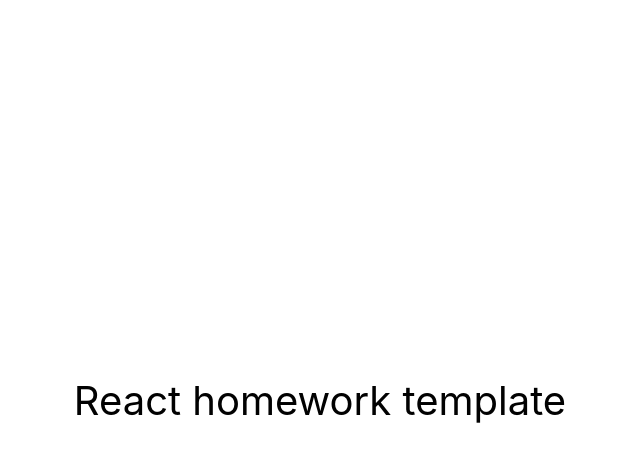
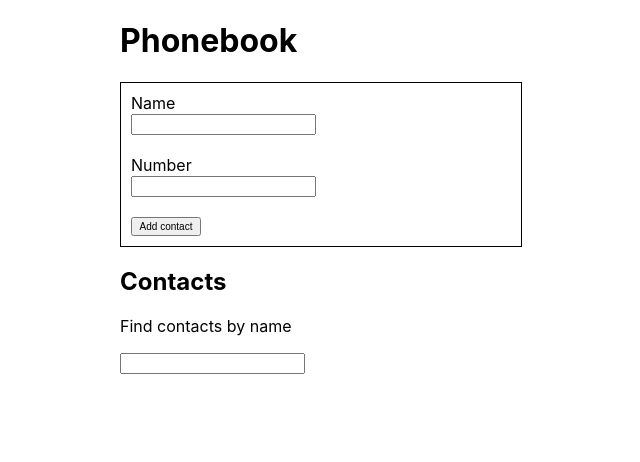
Before and after one commit to YaroslavVyshynskyi/goit-react-hw-03-phonebook, a React (Create React App) app: page / in a window 1280 px wide. Shown: the top 462 px of the page, without its empty margins (320-960 px from the left). Built offline with nearby package versions, Linux system fonts and the light colour scheme.

Commit message:
add hw2 files

```diff
--- a/package.json
+++ b/package.json
@@ -1,12 +1,13 @@
 {
-  "name": "react-homework-template",
+  "name": "goit-react-hw-03-phonebook",
   "version": "0.1.0",
   "private": true,
-  "homepage": "https://goitacademy.github.io/react-homework-template/",
+  "homepage": "https://yaroslavvyshynskyi.github.io/goit-react-hw-03-phonebook/",
   "dependencies": {
     "@testing-library/jest-dom": "^5.16.3",
     "@testing-library/react": "^12.1.4",
     "@testing-library/user-event": "^13.5.0",
+    "gh-pages": "^4.0.0",
     "react": "^18.1.0",
     "react-dom": "^18.1.0",
     "react-scripts": "5.0.1",
--- a/src/components/App.jsx
+++ b/src/components/App.jsx
@@ -1,16 +1,80 @@
-export const App = () => {
-  return (
-    <div
-      style={{
-        height: '100vh',
-        display: 'flex',
-        justifyContent: 'center',
-        alignItems: 'center',
-        fontSize: 40,
-        color: '#010101'
-      }}
-    >
-      React homework template
-    </div>
-  );
+import { Component } from "react";
+import { nanoid } from 'nanoid';
+import ContactForm from "./ContactForm/ContactForm";
+import ContactList from "./ContactList/ContactList";
+import Filter from "./Filter/Filter";
+
+class App extends Component {
+  state = {
+    contacts: [
+      // {id: 'id-1', name: 'Rosie Simpson', number: '459-12-56'},
+      // {id: 'id-2', name: 'Hermione Kline', number: '443-89-12'},
+      // {id: 'id-3', name: 'Eden Clements', number: '645-17-79'},
+      // {id: 'id-4', name: 'Annie Copeland', number: '227-91-26'}
+    ],
+    filter: '',
+    name: '',
+    number: '',
+    id: ''
+  };
+
+  handleAddContact = data => {
+    const existingContactsNames = this.state.contacts.map(({ name }) => name.toLowerCase());
+    if (existingContactsNames.includes(data.name.toLowerCase())) {
+      alert(`${data.name} is already in contacts`)
+      return
+    }
+
+    const contact = {
+      name: data.name,
+      number: data.number,
+      id: nanoid()
+    };
+
+    this.setState(({ contacts }) => ({
+      contacts: [contact, ...contacts],
+    }));
+  };
+
+  changeFilter = e => {
+    this.setState({ filter: e.currentTarget.value });
+  };
+
+  getVisibleContacts = () => {
+    const { filter, contacts } = this.state;
+
+    const normalizedFilter = filter.toLowerCase();
+
+    return contacts.filter(contact =>
+    contact.name.toLowerCase().includes(normalizedFilter));
+  }
+
+  deleteContact = (deleteId) => {
+    this.setState(({ contacts }) => ({
+      contacts: contacts.filter(({ id }) => id !== deleteId)
+    }));
+  }
+
+  render() {
+
+    const visibleContacts = this.getVisibleContacts();
+    const containerStyles = {
+      display: "block",
+      margin: "0 auto",
+      width: "400px",
+    }
+
+    return (
+      <div style={containerStyles}>
+        <h1>Phonebook</h1>
+        <ContactForm onSubmit={this.handleAddContact} />
+
+        <h2>Contacts</h2>
+        <Filter value={ this.state.filter } onChange={this.changeFilter} />
+        <ContactList contacts={visibleContacts} deleteContact={this.deleteContact} />
+      </div>
+    )
+  };
 };
+
+export default App;
--- /dev/null
+++ b/src/components/ContactForm/ContactForm.jsx
@@ -0,0 +1,66 @@
+import React, { Component } from "react";
+import PropTypes from "prop-types";
+import css from "./ContactForm.module.css"
+
+class ContactForm extends Component {
+    state = {
+        name: '',
+        number: ''
+    }
+
+    handleChange = e => {
+        const { name, value } = e.currentTarget;
+        this.setState({ [name]: value });
+    }
+
+    handleSubmit = e => {
+        e.preventDefault();
+
+        this.props.onSubmit(this.state);
+        this.reset();
+    }
+
+    reset = () => {
+        this.setState({ name: '', number: '' })
+    };
+
+    render() {
+        return (
+            <div className={css.form__container}>
+                <form onSubmit={ this.handleSubmit} className={css.form}>
+                    <label className={css.form__label}>
+                        <span className={css.label__title}>Name</span>
+                        <input
+                            type="text"
+                            name="name"
+                            value={this.state.name}
+                            onChange={this.handleChange}
+                            pattern="^[a-zA-Zа-яА-Я]+(([' -][a-zA-Zа-яА-Я ])?[a-zA-Zа-яА-Я]*)*$"
+                            title="Name may contain only letters, apostrophe, dash and spaces. For example Adrian, Jacob Mercer, Charles de Batz de Castelmore d'Artagnan"
+                            required
+                        />
+                    </label>
+                    <label className={css.form__label}>
+                        <span className={css.label__title}>Number</span>
+                        <input
+                            type="tel"
+                            name="number"
+                            value={this.state.number}
+                            onChange={this.handleChange}
+                            pattern="\+?\d{1,4}?[-.\s]?\(?\d{1,3}?\)?[-.\s]?\d{1,4}[-.\s]?\d{1,4}[-.\s]?\d{1,9}"
+                            title="Phone number must be digits and can contain spaces, dashes, parentheses and can start with +"
+                            required
+                        />
+                    </label>
+                    <button type="submit" className={css.btn__add}>Add contact</button>
+                </form>
+            </div>
+        );
+    };
+};
+
+ContactForm.propTypes = {
+    onSubmit:  PropTypes.func.isRequired,
+};
+
+export default ContactForm;
--- /dev/null
+++ b/src/components/ContactForm/ContactForm.module.css
@@ -0,0 +1,27 @@
+.form__container {
+    width: 400px;
+    display: block;
+    margin-left: auto;
+    margin-right: auto;
+    border: 1px solid black;
+
+}
+
+.form {
+    width: 180px;
+    display: flex;
+    flex-direction: column;
+    padding: 10px;
+
+}
+
+.form__label {
+    margin-bottom: 20px;
+}
+
+.btn__add {
+    width: 70px;
+    font-weight: 400;
+    font-size: 10px;
+    padding: 2px;
+}
--- /dev/null
+++ b/src/components/ContactList/ContactList.jsx
@@ -0,0 +1,35 @@
+import React from "react";
+import PropTypes from "prop-types";
+import css from "./ContactList.module.css"
+
+const ContactList = ({ contacts, deleteContact }) => {
+    const contactsCaunt = contacts.length;
+
+    if (contactsCaunt <= 0) {
+        return null;
+    }
+    return (
+        <ul className={css.contacts__list}>
+            {contacts.map(({ name, number, id }) => {
+                return (
+                    <li key={id} className={css.contacts__item}>
+                        <span className={css.item__name}>{name}:</span>
+                        <span className={css.item__number}>{number}</span>
+                        <button type="button" className={css.delete_btn} onClick={() => deleteContact(id)}>Delete</button>
+                    </li>
+                )
+            })}
+        </ul>
+    )
+};
+
+ContactList.propTypes = {
+    contacts: PropTypes.arrayOf(PropTypes.shape({
+        name: PropTypes.string.isRequired,
+        number: PropTypes.string.isRequired,
+        id: PropTypes.string.isRequired
+    })).isRequired,
+    deleteContact:  PropTypes.func.isRequired,
+};
+
+export default ContactList;
--- /dev/null
+++ b/src/components/ContactList/ContactList.module.css
@@ -0,0 +1,21 @@
+.contacts__item {
+    display: flex;
+    align-items: center;
+}
+
+.contacts__item:not(:last-child) {
+    margin-bottom: 10px;
+}
+
+.item__name {
+    margin-right: 5px;
+}
+
+.item__number {
+    margin-right: 10px;
+}
+
+.delete_btn {
+    font-size: 8px;
+    padding: 1px;
+}
--- /dev/null
+++ b/src/components/Filter/Filter.jsx
@@ -0,0 +1,19 @@
+import React from 'react';
+import PropTypes from "prop-types";
+import css from './Filter.module.css'
+
+const Filter = ({ value, onChange }) => {
+    return (
+        <label>
+            <p className={css.filter__title}>Find contacts by name</p>
+            <input type="text" value={value} onChange={onChange} />
+        </label>
+    )
+};
+
+Filter.propTypes = {
+    value: PropTypes.string.isRequired,
+    onChange:  PropTypes.func.isRequired,
+};
+
+export default Filter;
--- a/src/index.js
+++ b/src/index.js
@@ -1,6 +1,6 @@
 import React from 'react';
 import ReactDOM from 'react-dom/client';
-import { App } from 'components/App';
+import App from 'components/App';
 import './index.css';
 
 ReactDOM.createRoot(document.getElementById('root')).render(
```
Also changed, not shown: src/components/Filter/Filter.module.css (added), 1 other file (tests, documents, lock files or other folders).
